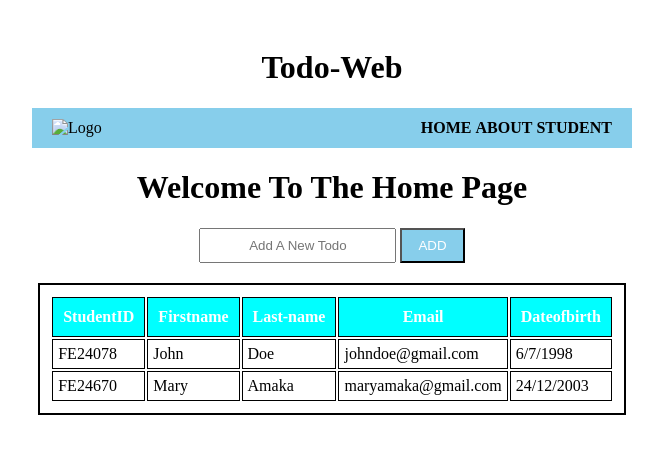
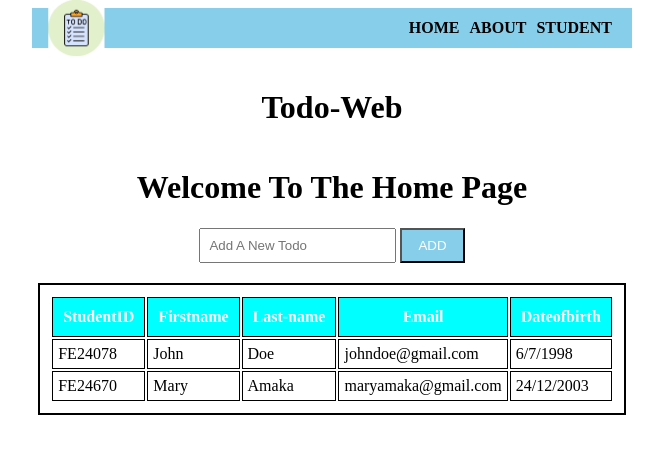
Before and after one commit to Lena-Keziah/web-dev, a plain HTML site: page index.html in a window 1280 px wide. Shown: the whole page, without its empty margins (308-971 px from the left). Drawn offline with Linux system fonts and the light colour scheme.

Commit message:
navbar changes

```diff
--- a/index.css
+++ b/index.css
@@ -31,11 +31,15 @@ body{
         margin-left: auto;
         position: absolute;
         right:20px;
-        gap: 4px
+        gap: 10px
     }
     .logo{
         position: absolute;
-        left:20px;
+        left:5px;
+        width: 30px;
+        height: auto;
+        transform: scale(0.25);
+
     }
      .nav-links a{
         text-decoration: none;
@@ -44,11 +48,11 @@ body{
         text-transform: uppercase;
     }
     .navbar a:hover{
-        background-color: rgb(196, 255, 240);
+        color:bisque;
     }
 input[type="text"]{
     padding:8px;
-    text-align: center;
+
 }
 button{
     padding-top:8px;
--- a/index.html
+++ b/index.html
@@ -5,9 +5,6 @@
         <link rel="stylesheet" type="text/css" href="index.css">
     </head>
         <body>
-        <h1 style="text-align: center; padding-top: 20px;">
-          Todo-Web
-        </h1>
           <nav class="navbar">
             <ul class="nav-links">
               <li><a href="index.html">home</a></li>
@@ -15,9 +12,12 @@
               <li><a href="student.html">student</a></li>
             </ul>
             <div class="logo">
-            <img src="logo.png" alt="Logo"/>
+              <img src="todo logo.png" alt="Todo Logo">
             </div>
           </nav>
+        <h1 style="text-align: center; padding-top: 20px;">
+          Todo-Web
+        </h1>
         <main>
           <h1>Welcome To The Home Page</h1>
         </main>
```
Also changed, not shown: todo logo.png (added). Lines whose indentation alone changed are shown as unchanged.
